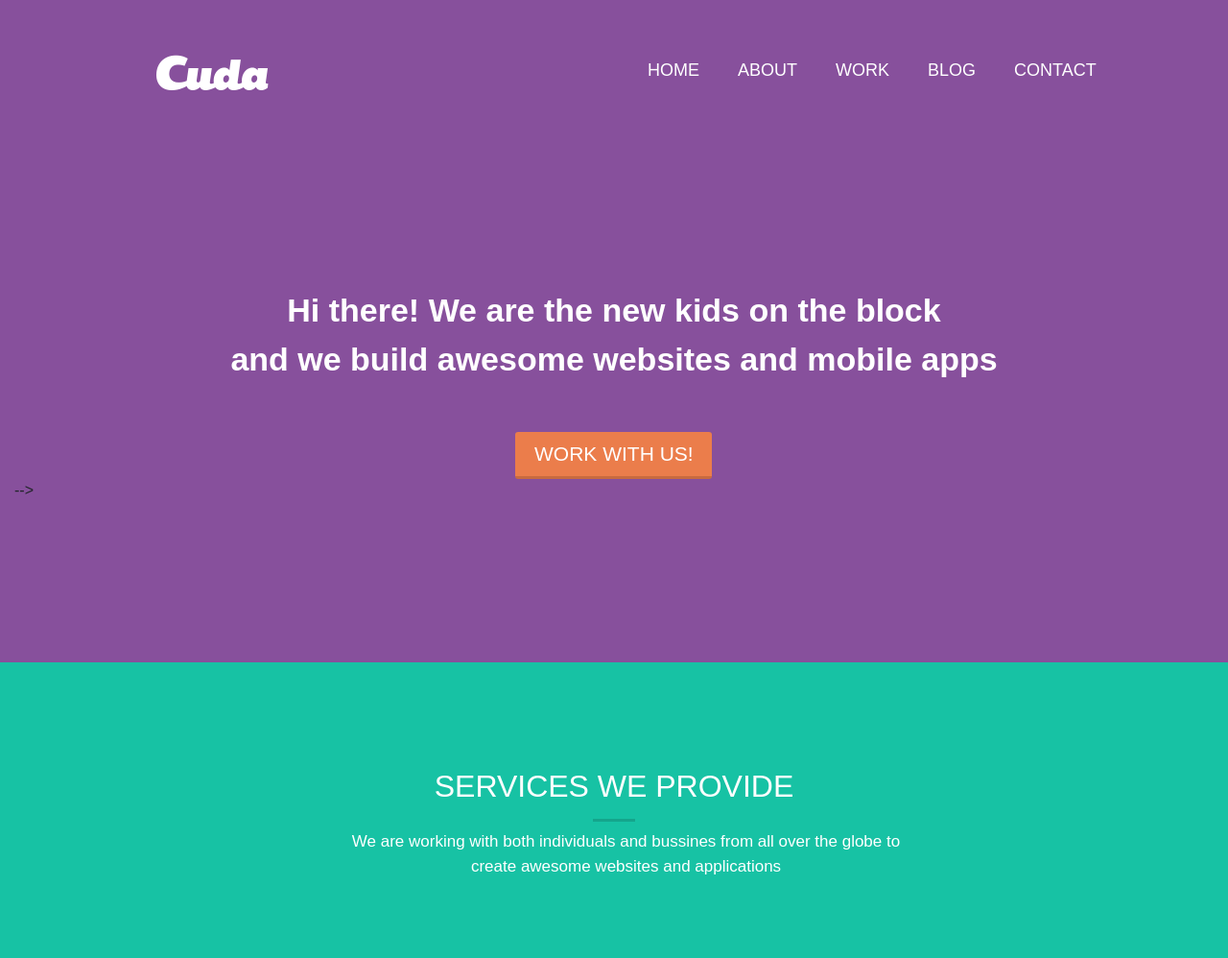
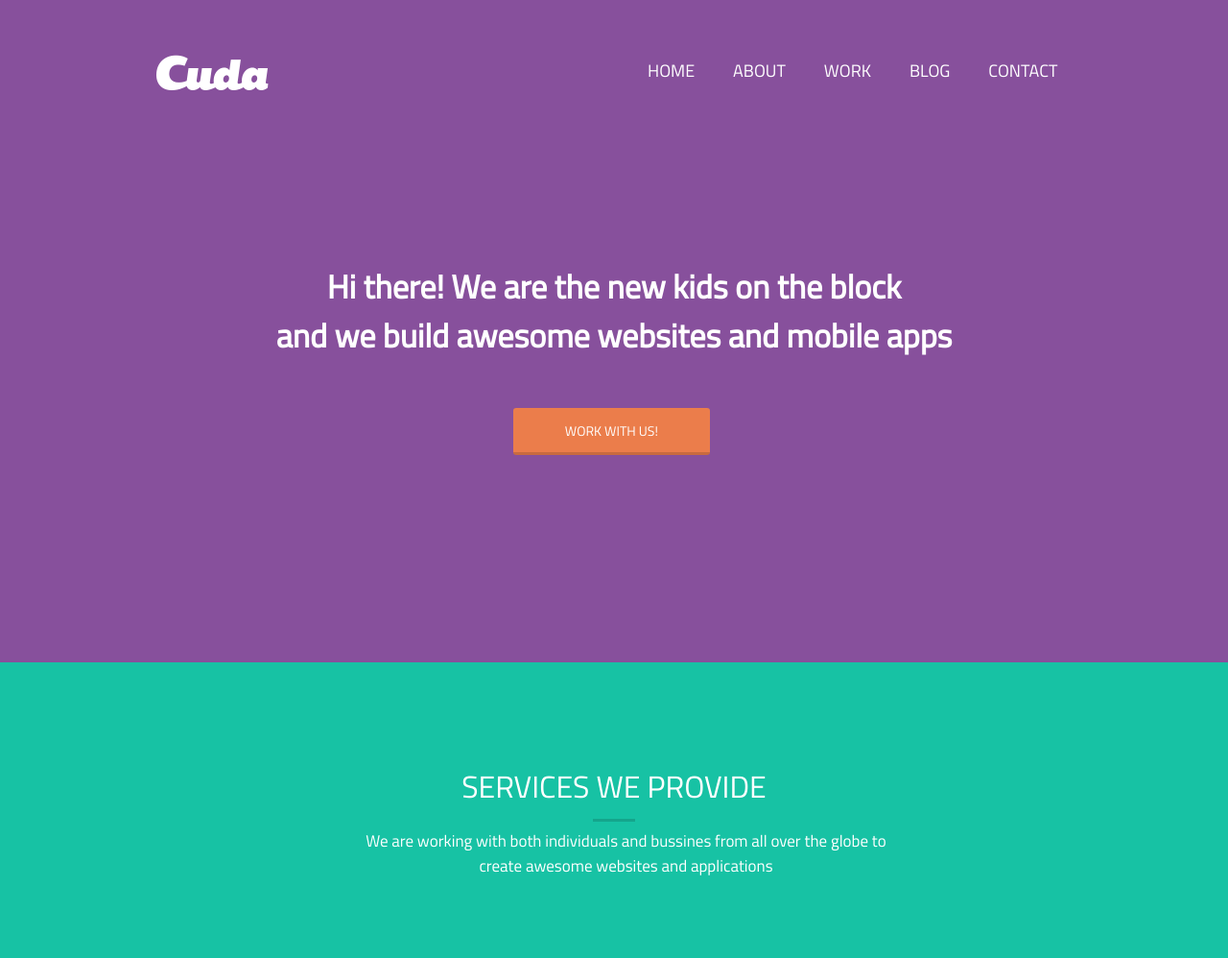
Before and after one commit to mayly9107/3er-Parcial, a plain HTML site: page index.html in a window 1280 px wide. Shown: the top 998 px of the page at 96% size. Drawn offline with Linux system fonts and the light colour scheme.

Commit message:
Arreglo de letra y columnas

```diff
--- a/estilos.css
+++ b/estilos.css
@@ -6,7 +6,7 @@
   width: 100%;
 }
 body{
-  font-family: 'Nunito+Sans', sans-serif;
+  font-family: 'Titillium Web', sans-serif;
 }
 .logo{
   padding: 50px;
@@ -39,7 +39,7 @@ body{
 
 }
 .hi{
-  margin-top: 150px;
+  margin-top: 125px;
 }
 .hi p{
   color: white;
@@ -65,15 +65,19 @@ body{
     height: 49px;
     padding: 7px 0px;
     font-weight: normal;
-    font-size: 21px;
+    font-size: 14px;
     transition: 0.5s ease all;
   }
+
   #work a:hover{
     text-decoration: none;
   background:#f34d04;
   transform: scale(1.05);
 
   }
+  #work p{
+  margin-top: 6px;
+}
   .bg1{
     height: 750px;
     background: #17c2a4;
--- a/index.html
+++ b/index.html
@@ -4,54 +4,54 @@
 <head>
 	<meta charset="utf-8">
 <tyle type="text/css">
-<meta name="viewport" content="width=device-widht, initial-scale=1, shrink-to-fit=no">
+<meta name="viewport" content="width=device-widht, user-scalable=no, initial-scale=1.0, minimum-scale:1.0, maximum-scale:1.0, shrink-to-fit=no">
   <link rel="stylesheet" type="text/css" href="css/bootstrap.css">
    <link rel="stylesheet" href="https://use.fontawesome.com/releases/v5.4.2/css/all.css" integrity="sha384-/rXc/GQVaYpyDdyxK+ecHPVYJSN9bmVFBvjA/9eOB+pb3F2w2N6fc5qB9Ew5yIns" crossorigin="anonymous">
    <link rel="stylesheet" href="estilos.css">
    <link rel="stylesheet" href="https://use.fontawesome.com/releases/v5.4.2/css/all.css" integrity="sha384-/rXc/GQVaYpyDdyxK+ecHPVYJSN9bmVFBvjA/9eOB+pb3F2w2N6fc5qB9Ew5yIns" crossorigin="anonymous">
+   <link href="https://fonts.googleapis.com/css?family=Titillium+Web" rel="stylesheet">
 </head>
+<body>
+
 <header class="container-fluid">
 <div class="row">
-<div class="col-md-2 offset-md-1 logo">
+<div class="col-6 offset-3 col-sm-4 offset-sm-4 col-md-2 offset-md-1 col-lg-2 col-xl-2 offset-xl-1 logo">
 <a href="#"><img src="img/logo.png"></a>
-
 </div>
-
-<div class="col-md-6 offset-md-3 ref">
-	 <ul >
+<div class="col-12 col-sm-10 offset-sm-2 col-md-6 offset-md-2 col-lg-7 offset-lg-3 col-xl-6 offset-xl-3 ref">
+ <ul >
 	 	<li ><a href="#" class="activo">HOME</a></li>
 	 	<li><a href="#">ABOUT</a></li>
 	 	<li><a href="#">WORK</a></li>
 	 	<li><a href="#">BLOG</a></li>
 	 	<li><a href="#">CONTACT</a></li>
 	 </ul>
-	</div>
-	</div>
-	<div class="container-fluid hi">
-	<div class="col">
+</div>
+<div class="container-fluid hi">
+	<div class="col-12 col-sm-12 col-md-12 col-lg-12 col-xl-12">
 		<p class="text-center">Hi there! We are the new kids on the block </p>
 		<p class="text-center">and we build awesome websites and mobile apps</p>
 	</div>
 	</div>
-<div class="container-fluid">
-<div class="offset-md-5 col-md-2 offset-md-5" id="work">
-		<a href="#" class="text-center">WORK WITH US!</a>
+	<div class="container-fluid">
+<div class="col-4 offset-4 col-sm-4 offset-sm-4 col-md-7 offset-md-5 col-lg-7 offset-lg-5 col-xl-7 offset-xl-5" id="work">
+		<a href="#" class="text-center"><p>WORK WITH US!</p></a>
 	</div>
-	</div>-->
+	</div>
+</div>
 </header>
-<body>
+
 <div class="container-fluid bg1">
 <div class="row">
-<div class="col-md-12">
+<div class="col-12 col-sm-12 col-md-12 col-lg-12 col-xl-12">
 <h2 class="text-center">SERVICES WE PROVIDE</h2>
 </div>
-<div class="offset-md-3 col-md-6 offset-md-3 " id="parrafo">
-<p class="">We are working with both individuals and bussines from all over the globe to create awesome websites and applications</p>
-</div>
+<div class="col-12 col-sm-12 col-md-12 col-lg-12 col-xl-12" id="parrafo">
+<p class="text-center">We are working with both individuals and bussines from all over the globe to </br> create awesome websites and applications</p>
 </div>
 <div class="container-fluid">
 <div class="row">
-	<div class="col-md-2 offset-md-2">
+	<div class="col-12 col-md-2 offset-md-2 ">
 	<section class="bandera">
 	<img src="img/bandera.png">
 	<h1 class="text-center">BRANDING</h1>
@@ -82,7 +82,12 @@
 
 </div>
 </div>
+
+
+
+
 </div>
 </div>
+
 </body>
 </html>
```
